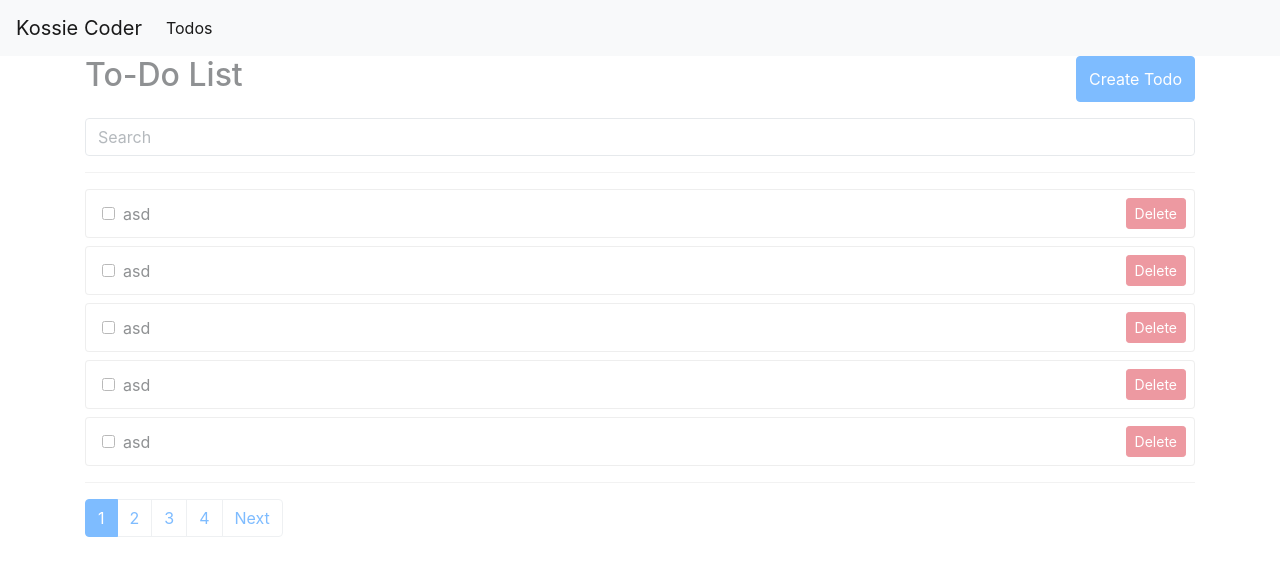
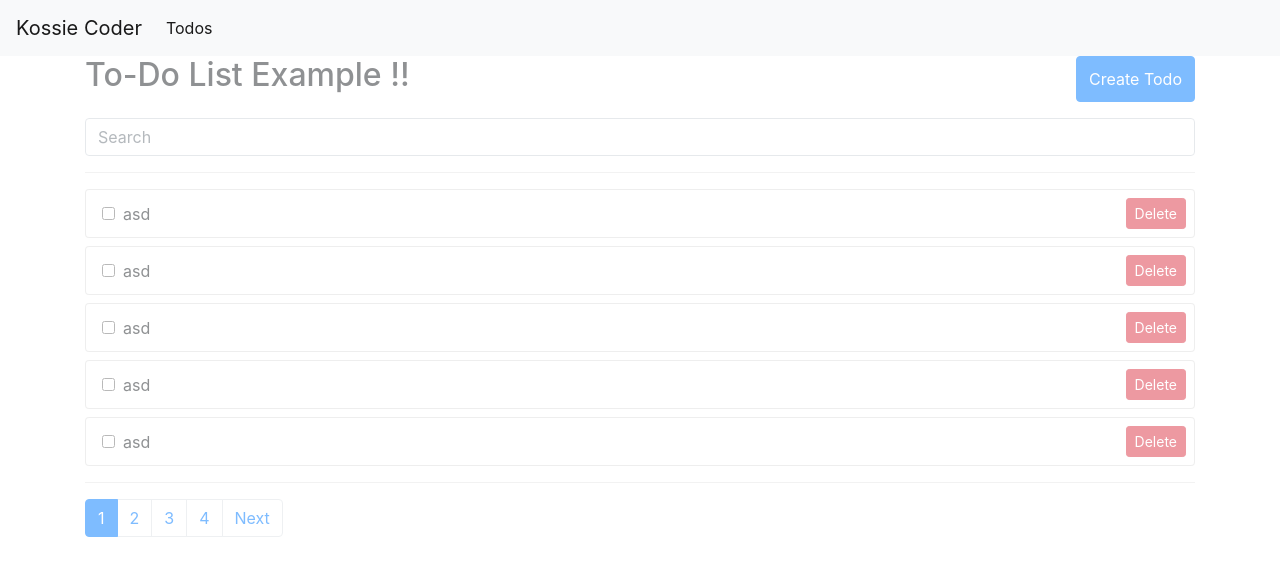
Before and after one commit to eunhye-sun/vue3-projects, a Vue app: page /todos in a window 1280 px wide. Shown: the top 576 px of the page. Built offline with nearby package versions, Linux system fonts and the light colour scheme; data requests are answered from the project's data file.

Commit message:
text add
Signed-off-by: 이은혜 <116048289+eunhye-sun@users.noreply.github.com>

```diff
--- a/src/pages/todos/indexTodo.vue
+++ b/src/pages/todos/indexTodo.vue
@@ -1,7 +1,7 @@
 <template>
   <div style="opacity: 0.5">
     <div class="d-flex justify-content-between mb-3">
-      <h2>To-Do List</h2>
+      <h2>To-Do List Example !!</h2>
       <button
         class="btn btn-primary"
         @click="moveToCreatePage"
```
